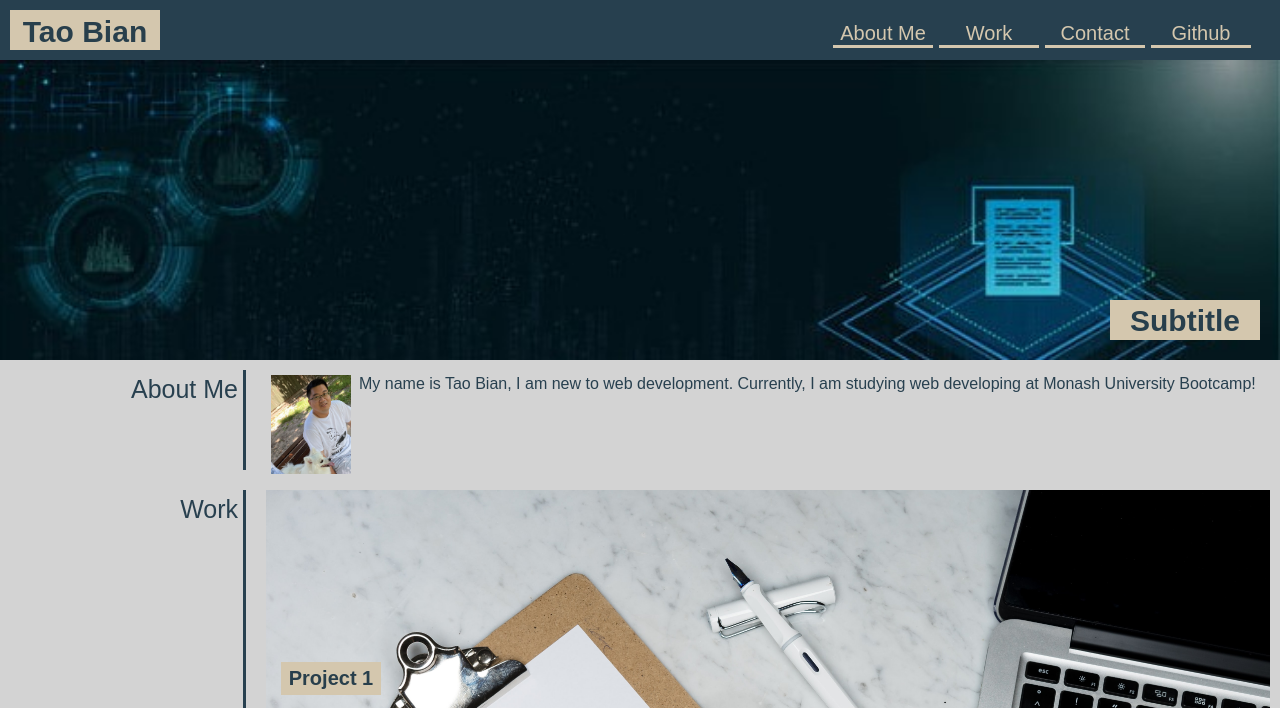
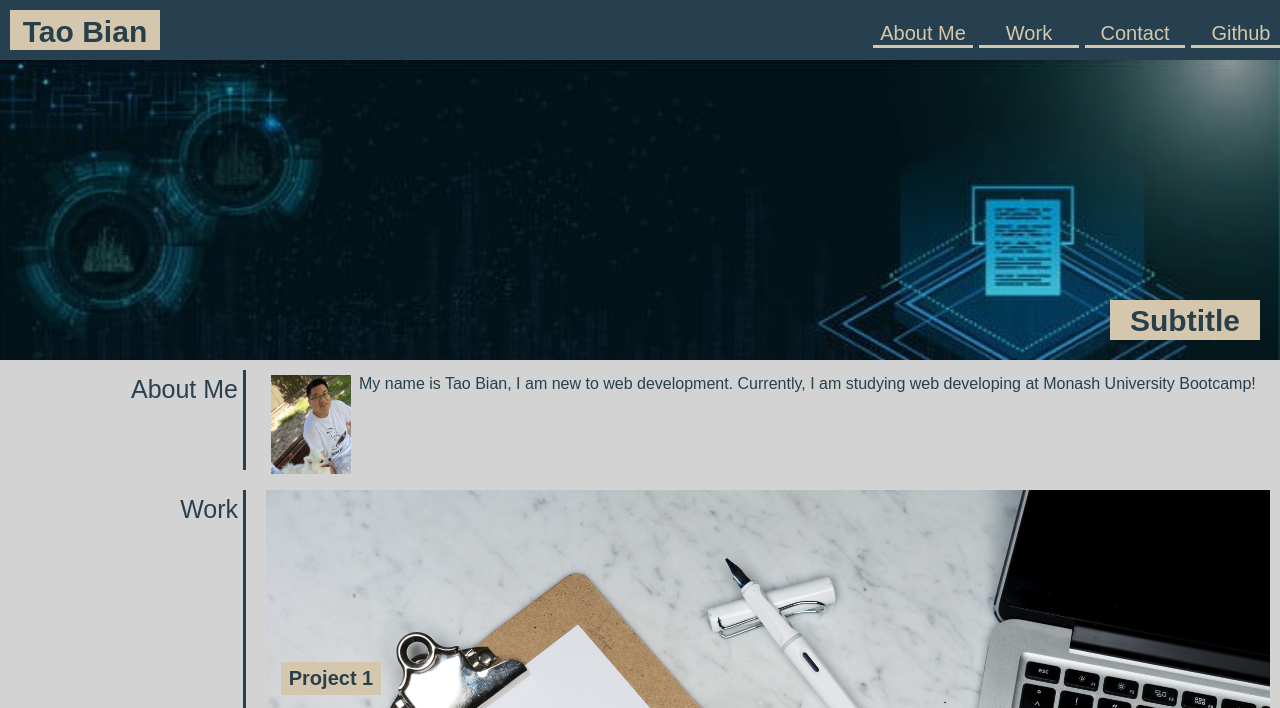
Before and after one commit to Fredbian/MONU-FSF-Module2_Challenge, a plain HTML site: page index.html in a window 1280 px wide. Shown: the top 708 px of the page. Drawn offline with Linux system fonts and the light colour scheme.

Commit message:
fixed a issue on css

```diff
--- a/style.css
+++ b/style.css
@@ -24,7 +24,6 @@ header {
 }
 
 .nav {
-    margin-right: 80px;
     width: 400px;
 }
 
@@ -32,6 +31,7 @@ header .nav>ul {
     list-style-type: none;
     display: flex;
     justify-content: space-between;
+    padding-left: 0;
 }
 
 /* Set style for h1 */
```
